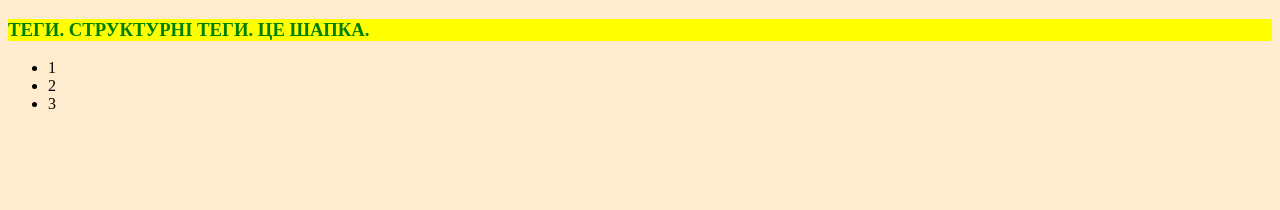
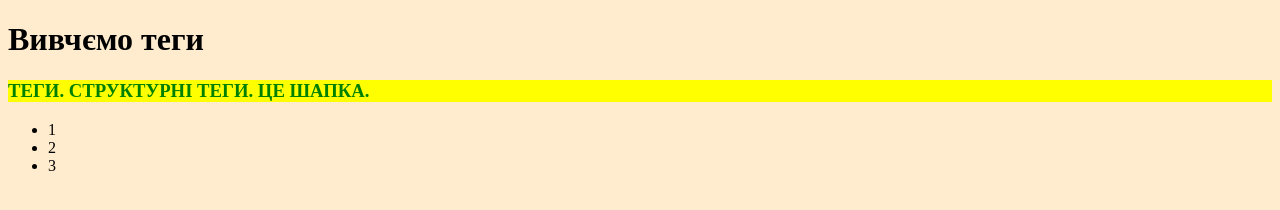
Before and after one commit to bezsaly/bezsaly.github.io, a plain HTML site: page index.html in a window 1280 px wide. Drawn offline with Linux system fonts and the light colour scheme.

Commit message:
Update index.html

```diff
--- a/index.html
+++ b/index.html
@@ -7,6 +7,7 @@
 	</head>
 	<body>
 			<!-- Коментар -->
+		<h1> Вивчємо теги</h1>
 		<div id="header">
 		<h3>ТЕГИ. СТРУКТУРНІ ТЕГИ. ЦЕ ШАПКА.</h3></div>
 		<ul>
```
